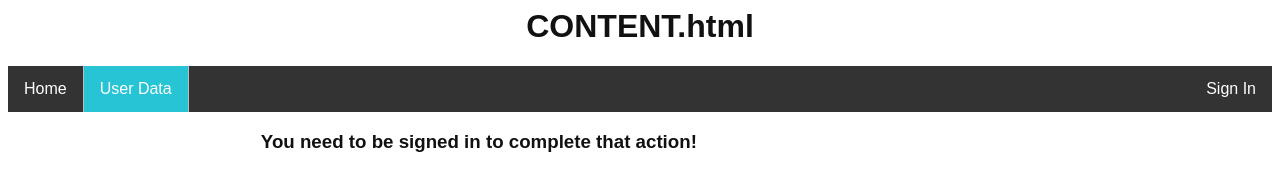
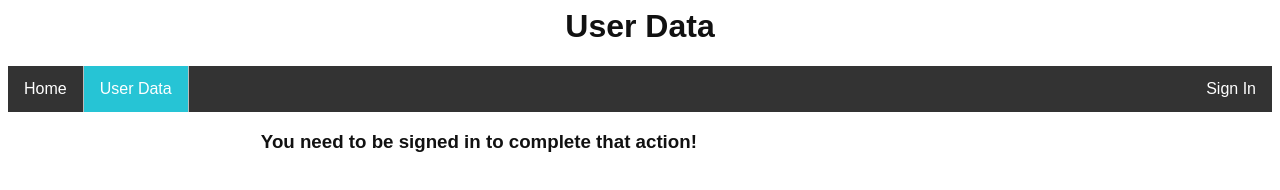
Before and after one commit to ulsl-arg/ulsl-arg.github.io, a plain HTML site: page content.html in a window 1280 px wide. Drawn offline with Linux system fonts and the light colour scheme.

Commit message:
Finish last commit

```diff
--- a/content.html
+++ b/content.html
@@ -22,7 +22,7 @@
 <body>
   <div>
     <p>
-      <h1>CONTENT.html</h1>
+      <h1>User Data</h1>
     </p>
   </div>
 
```
